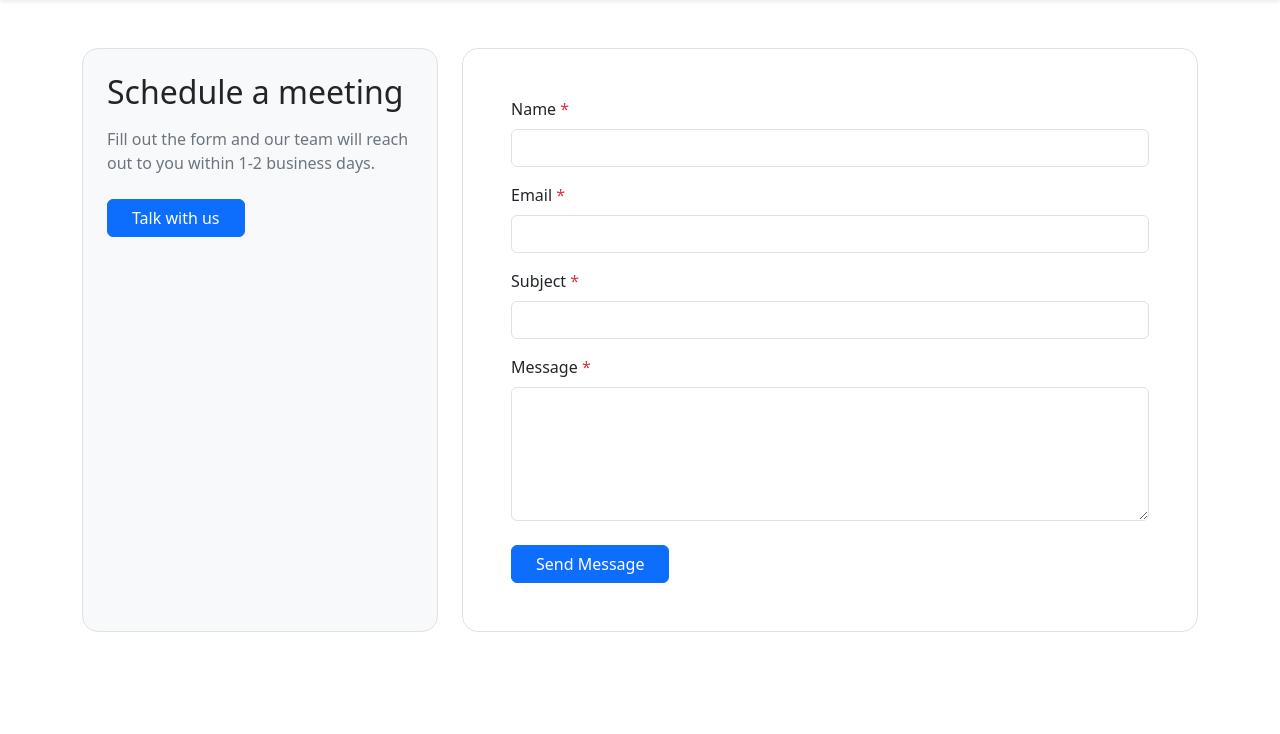
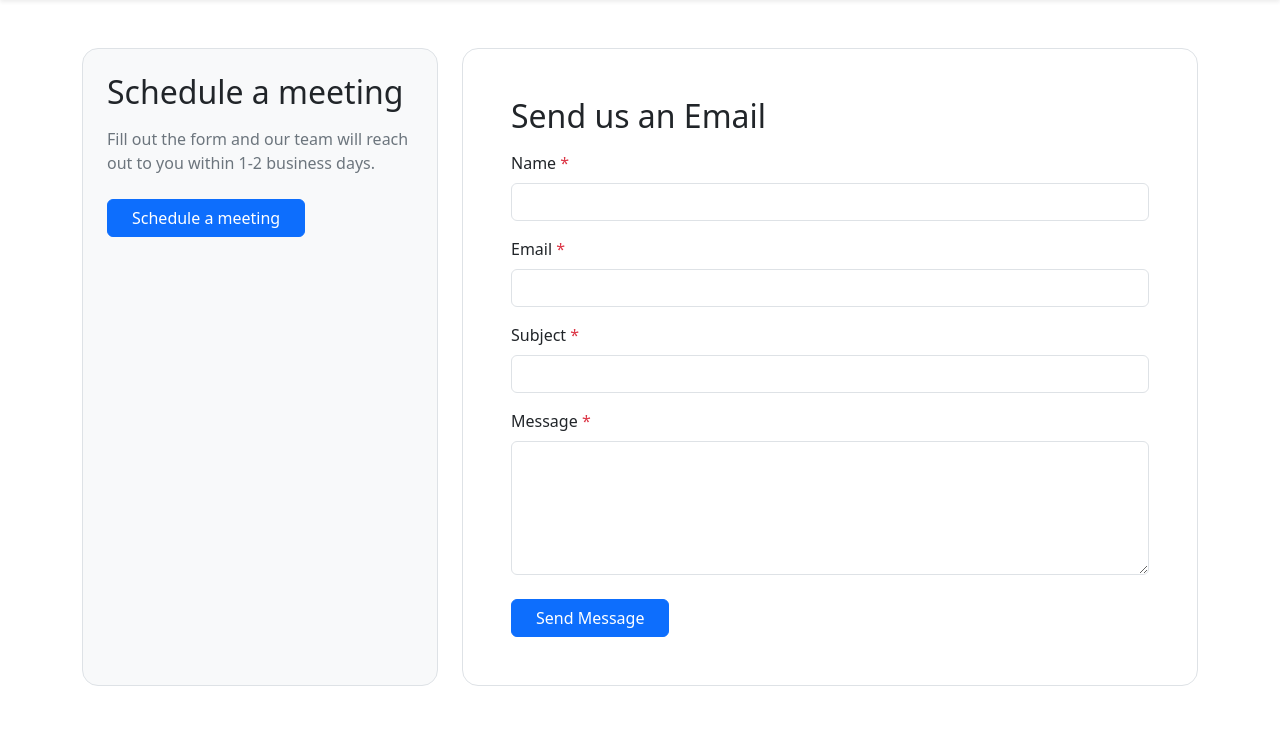
Before and after one commit to pavlicic1marko/django-NB, a Django app: page /contact/ in a window 1280 px wide. Shown: the part 71-805 px from the top of the page. Before the commit the page ends 703 px from the top, so only its background shows below. Run offline with Django 5.2, Linux system fonts and the light colour scheme; data that the repository does not hold is empty.

Commit message:
FE - refactor contacts page

```diff
--- a/webapp/templates/website/contact.html
+++ b/webapp/templates/website/contact.html
@@ -165,7 +165,7 @@
                     <p class="text-secondary mb-4">
                         Fill out the form and our team will reach out to you within 1-2 business days.
                     </p>
-                    <button type="button" id="openScheduleModal" class="btn btn-primary px-4">Talk with us</button>
+                    <button type="button" id="openScheduleModal" class="btn btn-primary px-4">Schedule a meeting</button>
                 </div>
             </div>
 
@@ -173,6 +173,7 @@
                 <div class="border rounded-4 p-4 p-md-5 bg-white h-100">
                     <form method="post" action="{% url 'contact' %}">
                         {% csrf_token %}
+                        <h1 class="h2 mb-3">Send us an Email</h1>
                         <div class="mb-3">
                             <label for="name" class="form-label">Name <span class="text-danger">*</span></label>
                             <input type="text" class="form-control" id="name" name="name" value="{{ form_data.name|default:'' }}" required>
```
